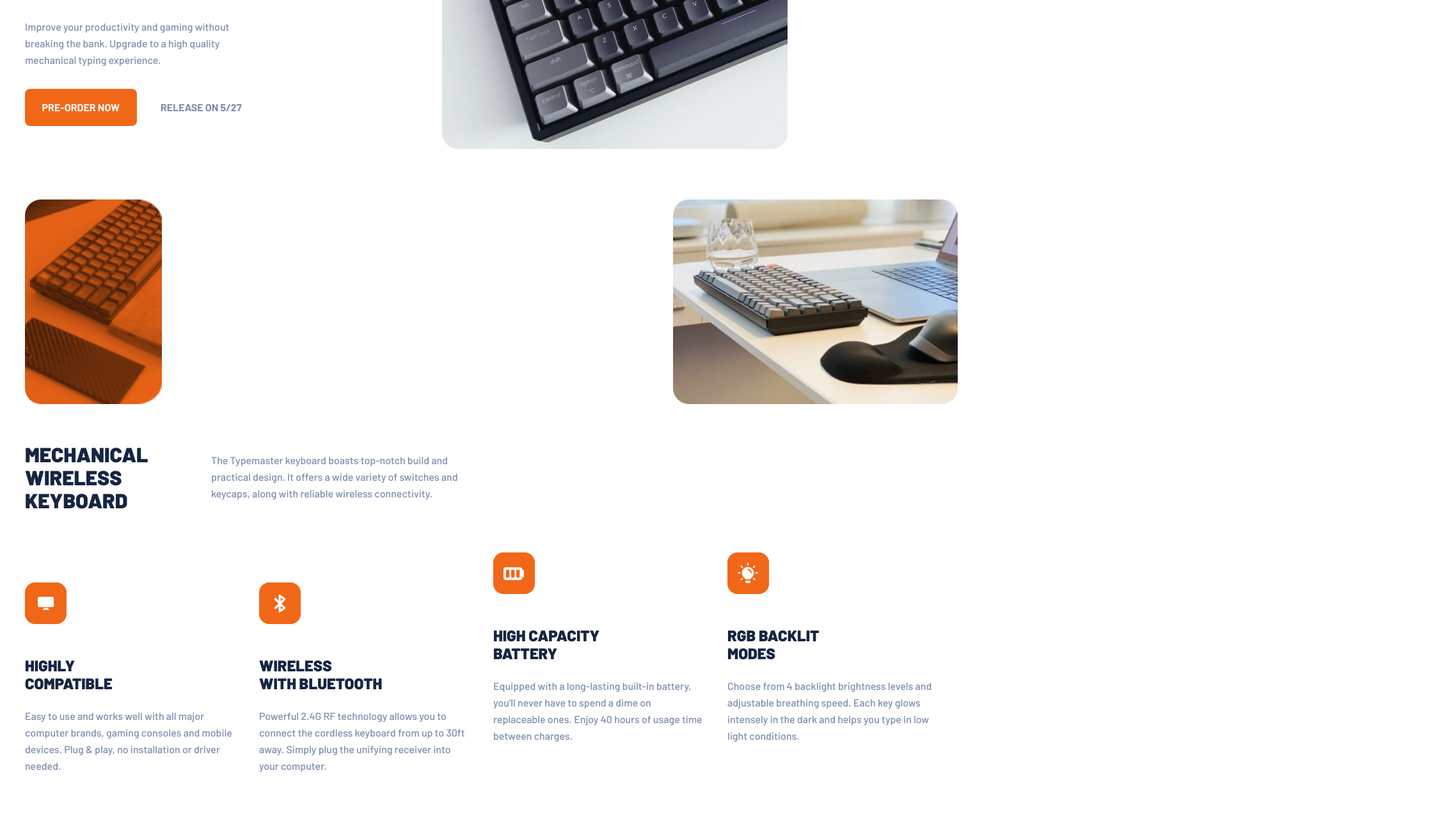
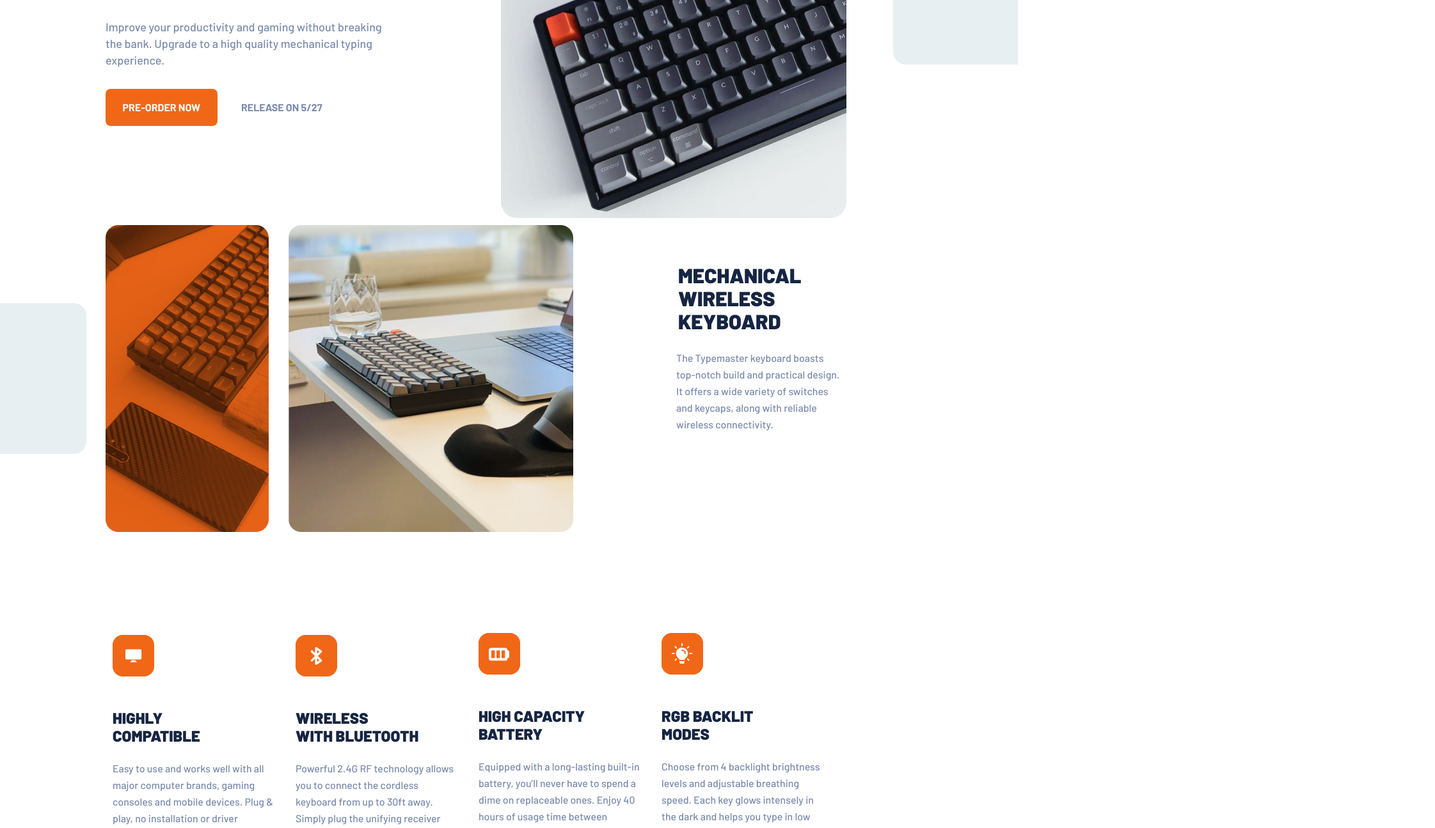
Before and after one commit to GhostHunter78/typemaster-pre-launch-landing-page, a plain HTML site: page index.html in a window 1536 px wide. Shown: the part 391-1686 px from the top of the page at 64% size, 2243 px wide, since content can reach past the window. Drawn offline with Linux system fonts and the light colour scheme.

Commit message:
finished work

```diff
--- a/index.html
+++ b/index.html
@@ -48,7 +48,17 @@
         <img class="desktop-keyboard" src="./desktop/image-keyboard.jpg" />
         <img class="keyboard" src="./mobile/image-keyboard.jpg" />
         <img class="right-rec" src="./desktop/Rectangle1.svg" />
+        <div class="images-h-p">
           <div class="two-images">
+            <img class="left-rec" src="./desktop/Rectangle2.svg" />
+            <img
+              class="phone-and-key-tablet"
+              src="./tablet/phone and keyboard tablet.png"
+            />
+            <img
+              class="phone-and-key-deskt"
+              src="./desktop/phone and keyboard deskt..png"
+            />
             <img
               class="phone-and-keyboard"
               src="./mobile/mobile and keyboard.jpg"
@@ -57,15 +67,20 @@
               class="glass-and-keyboard"
               src="./mobile/image-glass-and-keyboard.jpg"
             />
+            <img
+              class="glass-and-key-deskt"
+              src="./desktop/glass and key deskt.png"
+            />
+          </div>
+          <div class="h-and-p h-and-p-deskt">
+            <h1 class="first-title">MECHANICAL WIRELESS KEYBOARD</h1>
+            <p class="first-description">
+              The Typemaster keyboard boasts top-notch build and practical
+              design. It offers a wide variety of switches and keycaps, along
+              with reliable wireless connectivity.
+            </p>
           </div>
         </div>
-      <div class="h-and-p">
-        <h1 class="first-title">MECHANICAL WIRELESS KEYBOARD</h1>
-        <p class="first-description">
-          The Typemaster keyboard boasts top-notch build and practical design.
-          It offers a wide variety of switches and keycaps, along with reliable
-          wireless connectivity.
-        </p>
       </div>
       <div class="cards">
         <div class="card1">
--- a/style.css
+++ b/style.css
@@ -4,11 +4,31 @@
   box-sizing: border-box;
 }
 
+html {
+  overflow-x: hidden;
+}
+
 .right-rec {
   display: none;
 }
 
+.left-rec {
+  display: none;
+}
+
 .desktop-keyboard {
+  display: none;
+}
+
+.phone-and-key-deskt {
+  display: none;
+}
+
+.phone-and-key-tablet {
+  display: none;
+}
+
+.glass-and-key-deskt {
   display: none;
 }
 
@@ -41,6 +61,13 @@
   background-color: #e8eff2;
   margin-right: 25px;
   margin-top: 23px;
+  cursor: pointer;
+  transition: 0.4s;
+}
+
+.first-box:hover {
+  background-color: #162542;
+  color: white;
 }
 
 .pre-order {
@@ -90,6 +117,12 @@
   background-color: #f16718;
   margin-left: 24px;
   margin-top: 32px;
+  cursor: pointer;
+  transition: 0.4ms;
+}
+
+.first-box2:hover {
+  background-color: #ff9b62;
 }
 
 .pre-order2 {
@@ -126,7 +159,6 @@
   width: 130px;
   height: 193px;
   margin-left: -20px;
-  border-radius: 25px;
 }
 
 .glass-and-keyboard {
@@ -140,7 +172,6 @@
 .two-images {
   display: flex;
   align-items: center;
-  justify-content: space-between;
   padding-top: 25px;
 }
 
@@ -229,7 +260,7 @@
 @media (min-width: 768px) {
   .logo {
     margin-top: 49px;
-    margin-left: 39px;
+    margin-left: 40px;
   }
 
   .first-box {
@@ -248,7 +279,7 @@
   .keyboard {
     position: absolute;
     width: 478px;
-    height: 435px;
+    height: 425px;
     top: 8%;
     left: 55%;
   }
@@ -273,8 +304,11 @@
   }
 
   .phone-and-keyboard {
-    width: 214px;
-    height: 320px;
+    display: none;
+  }
+
+  .phone-and-key-tablet {
+    display: block;
     margin-left: 39px;
   }
 
@@ -299,7 +333,6 @@
 
   .cards {
     display: flex;
-    width: 100%;
     flex-wrap: wrap;
   }
 
@@ -358,13 +391,13 @@
   }
 
   .desktop-keyboard {
-    display: inline-block;
+    display: block;
     position: absolute;
     width: 540px;
     height: 480px;
     border-radius: 25px;
-    top: 18%;
-    left: 45%;
+    top: 19%;
+    left: 51%;
   }
 
   .right-rec {
@@ -372,8 +405,100 @@
     position: absolute;
     width: 255px;
     height: 240px;
-    top: 18%;
-    left: 46%;
-    width: 100%;
+    top: 19%;
+    left: 87%;
+  }
+
+  .paragraph1 {
+    width: 445px;
+    font-size: 18px;
+    margin-left: 165px;
+  }
+
+  .first-box2 {
+    margin-left: 165px;
+  }
+
+  .left-rec {
+    display: block;
+  }
+
+  .phone-and-keyboard {
+    display: none;
+  }
+
+  .phone-and-key-tablet {
+    display: none;
+  }
+
+  .two-images {
+    margin-top: 130px;
+  }
+
+  .phone-and-key-deskt {
+    display: block;
+    margin-left: 30px;
+  }
+
+  .glass-and-keyboard {
+    display: none;
+  }
+
+  .glass-and-key-deskt {
+    display: block;
+    margin-left: 31px;
+  }
+
+  .h-and-p-deskt {
+    display: block;
+    margin-left: 125px;
+  }
+
+  .first-description {
+    width: 260px;
+    height: 130px;
+    margin-top: 27px;
+    margin-right: 165px;
+  }
+
+  .images-h-p {
+    display: flex;
+    align-items: center;
+  }
+
+  .cards {
+    display: flex;
+    align-items: center;
+    flex-wrap: nowrap;
+    margin-left: 137px;
+    margin-top: 50px;
+  }
+
+  .card-description {
+    width: 255px;
+    height: 130px;
+  }
+
+  .card {
+    margin-top: 40px;
+    margin-left: -80px;
+  }
+
+  .card2 {
+    margin-left: -80px;
+  }
+
+  .bottom-text {
+    margin: 128px 600px 39px 568px;
   }
 }
+
+@media screen and (min-width: 1500px) {
+  .desktop-keyboard {
+    margin-top: 100px;
+  }
+
+  .right-rec {
+    margin-top: 100px;
+  }
+}
```
Also changed, not shown: desktop/Rectangle2.svg (added), desktop/glass and key deskt.png (added), desktop/phone and keyboard deskt..png (added), tablet/phone and keyboard tablet.png (added). Lines whose indentation alone changed are shown as unchanged.
